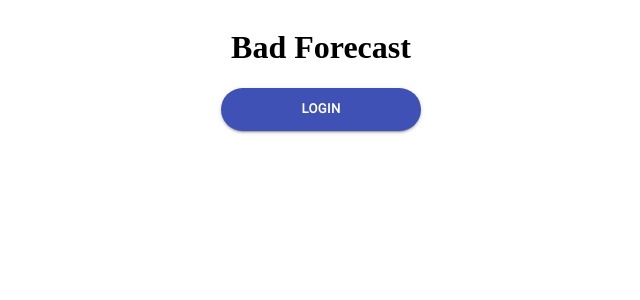
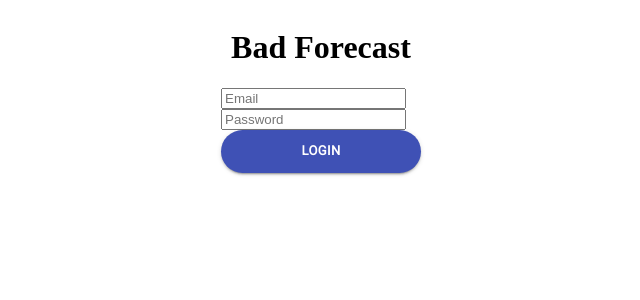
Before and after one commit to Wiqes/temp, a React app: page /login in a window 1280 px wide. Shown: the top 300 px of the page, without its empty margins (319-959 px from the left). Built offline with nearby package versions, Linux system fonts and the light colour scheme.

Commit message:
add new file

```diff
--- a/jsconfig.json
+++ b/jsconfig.json
@@ -7,6 +7,7 @@
       "@store/*": ["store/*"],
       "@constants/*": ["constants/*"],
       "@ui/*": ["ui/*"],
+      "@inputs/*": ["inputs/*"],
       "@content/*": ["components/layout/Content/*"]
     }
   }
--- a/src/components/LoginPage/LoginPage.jsx
+++ b/src/components/LoginPage/LoginPage.jsx
@@ -1,9 +1,17 @@
 import React from "react";
 import { observer } from "mobx-react";
 import { Box } from "@material-ui/core";
+import { FormProvider, useForm } from "react-hook-form";
+
 import { Button } from "@ui/Button/Button";
+import { FormElement } from "@inputs/FormElement";
 
 const LoginPage = observer(() => {
+  const methods = useForm();
+  const { handleSubmit } = methods;
+
+  const onSubmit = (data) => console.log(data);
+
   return (
     <Box
       display="flex"
@@ -12,9 +20,43 @@ const LoginPage = observer(() => {
       alignItems="center"
     >
       <h1>Bad Forecast</h1>
-      <Button type="submit" variant="contained" color="primary" width="200px">
-        LOGIN
-      </Button>
+
+      <FormProvider {...methods}>
+        <form onSubmit={handleSubmit(onSubmit)}>
+          {/* register your input into the hook by invoking the "register" function */}
+          <FormElement
+            name="email"
+            placeholder="Email"
+            type="input"
+            defaultValue=""
+            validation={{
+              required: true,
+              maxLength: 27,
+              validate: (value) => value.trim() !== "",
+            }}
+          />
+          <FormElement
+            name="password"
+            placeholder="Password"
+            type="input"
+            defaultValue=""
+            validation={{
+              required: true,
+              maxLength: 27,
+              validate: (value) => value.trim() !== "",
+            }}
+          />
+
+          <Button
+            type="submit"
+            variant="contained"
+            color="primary"
+            width="200px"
+          >
+            LOGIN
+          </Button>
+        </form>
+      </FormProvider>
     </Box>
   );
 });
--- /dev/null
+++ b/src/inputs/Error.js
@@ -0,0 +1,23 @@
+import React from "react";
+import { useFormContext } from "react-hook-form";
+
+const Error = ({ fieldName }) => {
+  const { errors } = useFormContext();
+  return (
+    <div>
+      {errors[fieldName] &&
+        (errors[fieldName].type === "required" ||
+          errors[fieldName].type === "validate") && (
+          <span>This field is required</span>
+        )}
+      {errors[fieldName] && errors[fieldName].type === "maxLength" && (
+        <span>This field is too long</span>
+      )}
+      {errors[fieldName] && errors[fieldName].type === "busyConnection" && (
+        <span>Two sockets of the same node must have different connection</span>
+      )}
+    </div>
+  );
+};
+
+export { Error };
--- /dev/null
+++ b/src/inputs/FormElement.js
@@ -0,0 +1,40 @@
+import React from "react";
+import { Input } from "./Input";
+import { Error } from "./Error";
+
+const FormElement = ({
+  name,
+  type,
+  disabled = false,
+  defaultValue,
+  validation = null,
+  rows,
+  cols,
+  placeholder,
+  options,
+  isMulti,
+}) => {
+  const fieldMap = {
+    input: Input,
+  };
+  const Component = fieldMap[type];
+
+  return (
+    <>
+      <Component
+        name={name}
+        rows={rows}
+        cols={cols}
+        disabled={disabled}
+        defaultValue={defaultValue}
+        validation={validation}
+        placeholder={placeholder}
+        options={options}
+        isMulti={isMulti}
+      />
+      {validation && <Error fieldName={name} />}
+    </>
+  );
+};
+
+export { FormElement };
--- /dev/null
+++ b/src/inputs/Input.js
@@ -0,0 +1,24 @@
+import React from "react";
+import { useFormContext } from "react-hook-form";
+
+const Input = ({
+  name,
+  disabled = false,
+  defaultValue,
+  validation,
+  placeholder,
+}) => {
+  const { register } = useFormContext();
+
+  return (
+    <input
+      name={name}
+      disabled={disabled}
+      defaultValue={defaultValue}
+      placeholder={placeholder}
+      ref={validation ? register(validation) : register}
+    />
+  );
+};
+
+export { Input };
```
